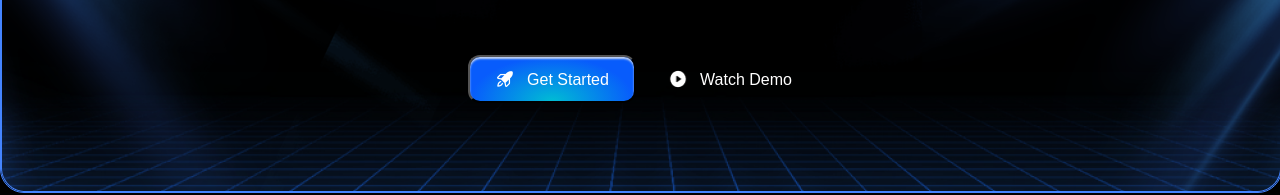
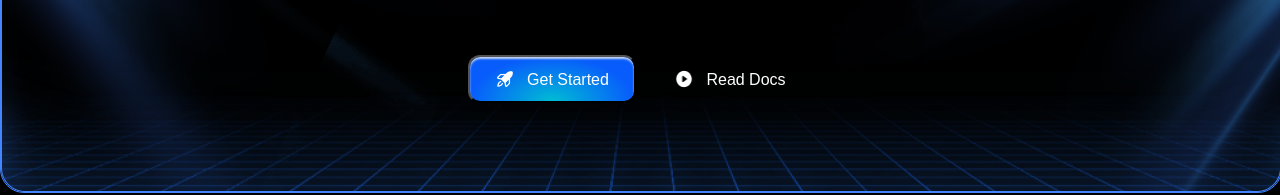
Before and after one commit to htz0707/meychain, a React (Create React App) app: page / in a window 1280 px wide. Shown: the part 6532-6727 px from the top of the page. Built offline with nearby package versions, Linux system fonts and the light colour scheme; a web font is replaced by a local one.

Commit message:
Edit text

```diff
--- a/src/App.tsx
+++ b/src/App.tsx
@@ -234,7 +234,7 @@ const App: React.FC = () => {
             </button>
             <div className='demo'>
               <img src={demo} alt='demo' />
-              <span>Watch Demo</span>
+              <span>Read Docs</span>
             </div>
           </div>
         </div>
```
